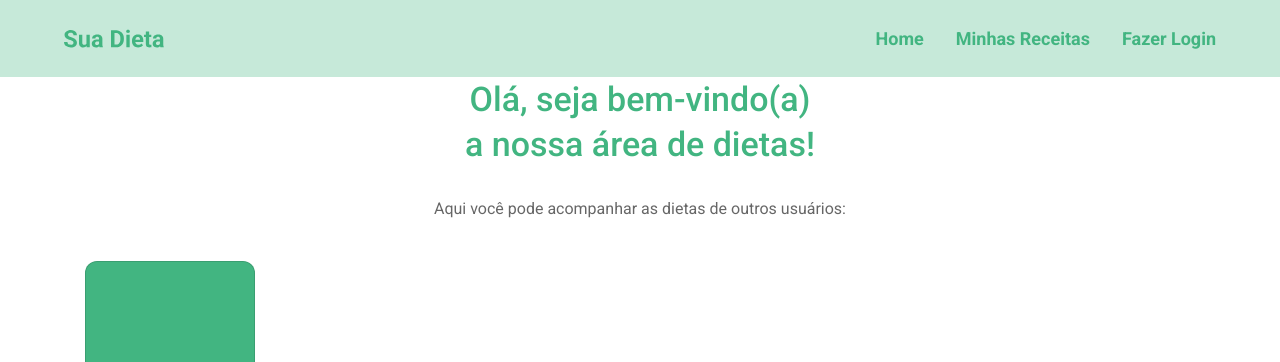
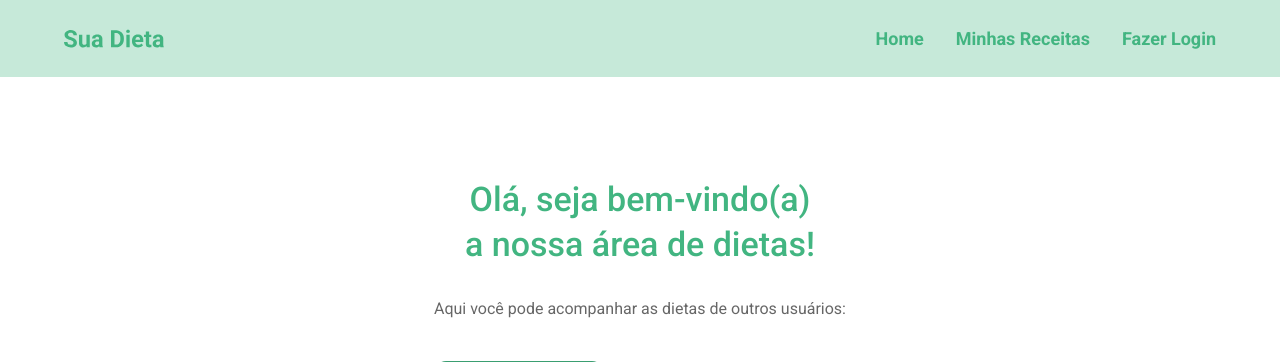
Before and after one commit to MatheusNelvam/ESA2022.1-SuaDieta, a Django app: page / in a window 1280 px wide. Shown: the top 362 px of the page. Run offline with Django 4.2, Linux system fonts and the light colour scheme; data comes from the database, SQL or seed files in the repository; some libraries are stand-ins or nearby versions.

Commit message:
qualquer nome

```diff
--- a/suaDieta/suaDieta/settings.py
+++ b/suaDieta/suaDieta/settings.py
@@ -194,7 +194,7 @@
 ACCOUNT_UNIQUE_EMAIL = True
 ACCOUNT_EMAIL_REQUIRED = True
 
-SITE_ID = 4
+SITE_ID = 5
 
 LOGIN_REDIRECT_URL = '/'
 LOGOUT_REDIRECT_URL = '/'
--- a/suaDieta/suaDieta/static/css/mycss/home.css
+++ b/suaDieta/suaDieta/static/css/mycss/home.css
@@ -4,21 +4,14 @@
     display: flex;
     justify-content: space-between; */
 
-<<<<<<< HEAD
     padding: 100px 0px !important;
 
-=======
->>>>>>> google_auth
     display: flex;
     justify-content: center;
     margin: auto !important;
 /*
     background-image: url("{% static 'images/Background-right.svg' %}");
     background-repeat: no-repeat; */
-<<<<<<< HEAD
-
-=======
->>>>>>> google_auth
 }
 
 .text h1 {
--- a/suaDieta/templates/dietas/index.html
+++ b/suaDieta/templates/dietas/index.html
@@ -41,12 +41,6 @@
                 {% endfor %}
             </div>
         </div>
-<<<<<<< HEAD
-=======
-
-
-
->>>>>>> google_auth
 
     </div>
 
--- a/suaDieta/templates/partials/_menu.html
+++ b/suaDieta/templates/partials/_menu.html
@@ -10,7 +10,7 @@
         <div class="line3"></div>
       </div>
       <ul class="nav-list">
-        <li><a class="text-menu" href="#">Home</a></li>
+        <li><a class="text-menu" href="{% url 'index' %}">Home</a></li>
         {% if  user.is_authenticated %}
         <li><a class="text-menu" href="#">Minhas Receitas</a></li>
         <li><a class="text-menu" href="{% url 'logout' %}">Sair</a></li>
```
Also changed, not shown: suaDieta/apps/dietas/migrations/0001_initial.py.
